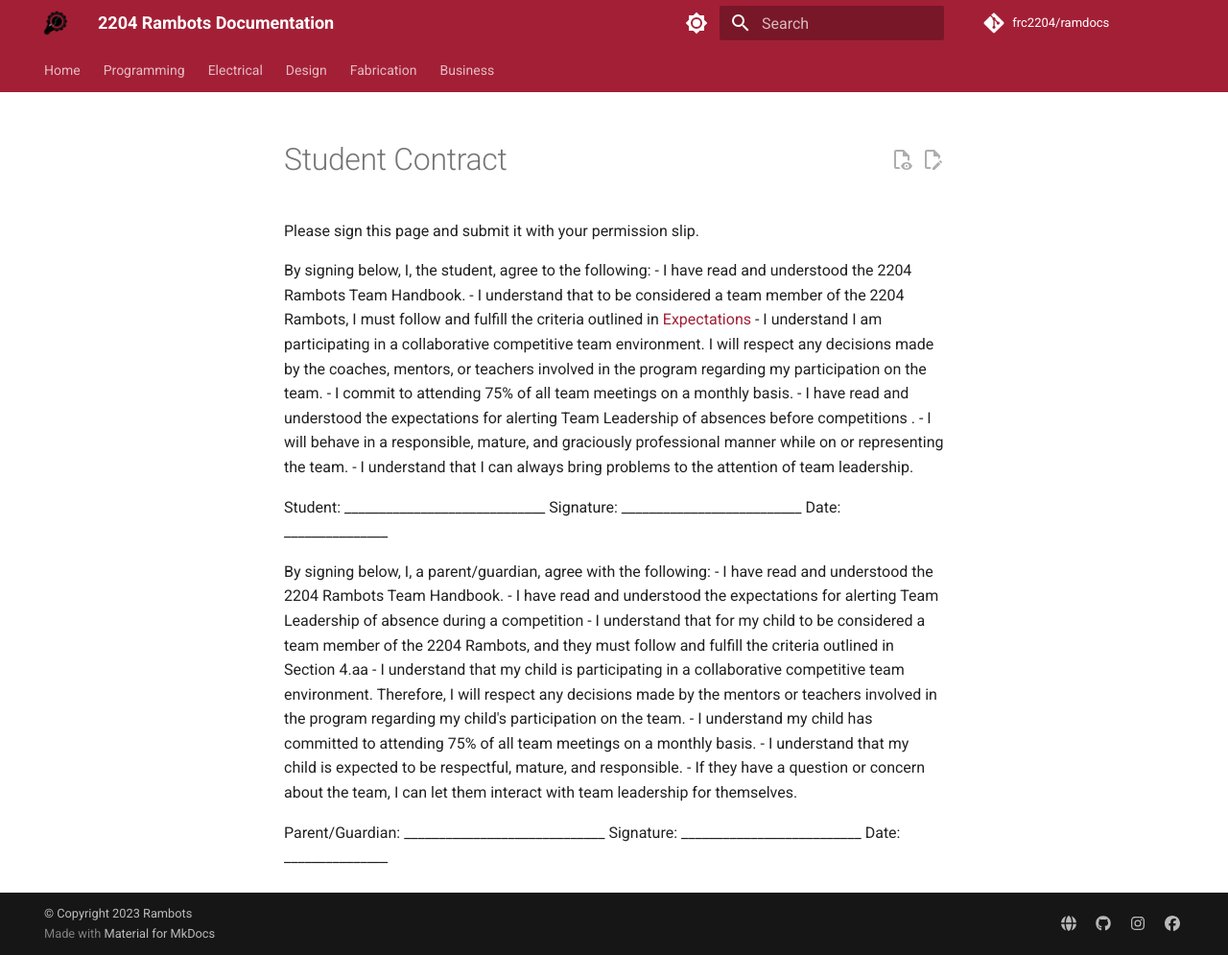
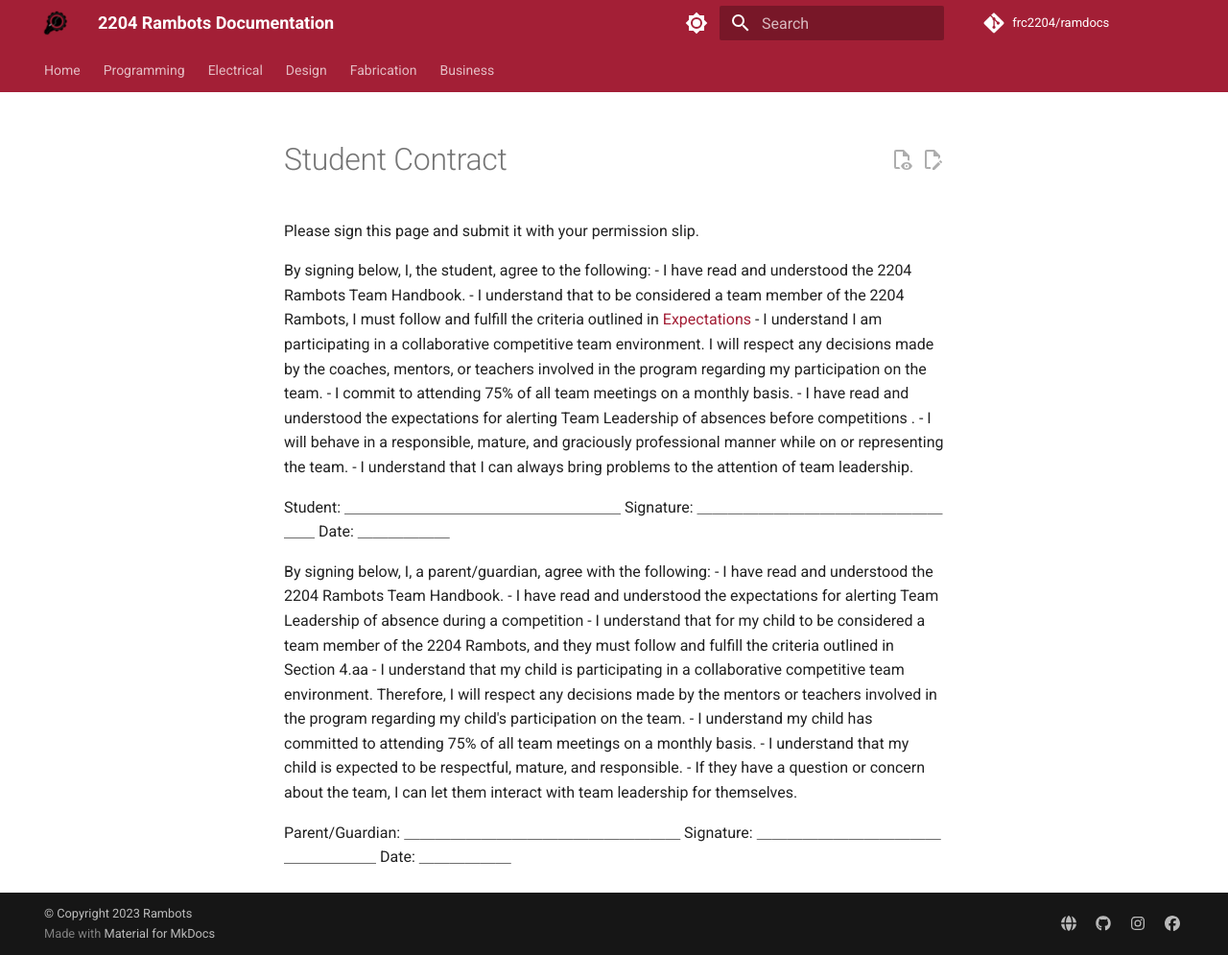
Before and after one commit to frc2204/ramdocs, an MkDocs documentation site: the page built from docs/student-contract.md, in a window 1280 px wide and 995 px high. Shown: the whole window at 96% size. Built offline with MkDocs 1.6.1 and Material for MkDocs 9.7.7, drawn with Linux system fonts in a browser that asks for light colours; nearby versions of some CDN libraries; library files that are not in the unit come from our copies; comment, search, counter and statistics services are not loaded.

```diff
--- a/docs/student-contract.md
+++ b/docs/student-contract.md
@@ -11,7 +11,7 @@ By signing below, I, the student, agree to the following:
 - I will behave in a responsible, mature, and graciously professional manner while on or representing the team.
 - I understand that I can always bring problems to the attention of team leadership.
 
-Student: _____________________________ Signature: __________________________  Date: _______________
+Student: ＿＿＿＿＿＿＿＿＿＿＿＿＿＿＿＿＿＿ Signature: ＿＿＿＿＿＿＿＿＿＿＿＿＿＿＿＿＿＿  Date: ＿＿＿＿＿＿
 
 By signing below, I, a parent/guardian, agree with the following:
 - I have read and understood the 2204 Rambots Team Handbook.
@@ -22,4 +22,4 @@ By signing below, I, a parent/guardian, agree with the following:
 - I understand that my child is expected to be respectful, mature, and responsible.
 - If they have a question or concern about the team, I can let them interact with team leadership for themselves.
 
-Parent/Guardian: _____________________________ Signature: __________________________  Date: _______________
+Parent/Guardian: ＿＿＿＿＿＿＿＿＿＿＿＿＿＿＿＿＿＿ Signature: ＿＿＿＿＿＿＿＿＿＿＿＿＿＿＿＿＿＿  Date: ＿＿＿＿＿＿
```
